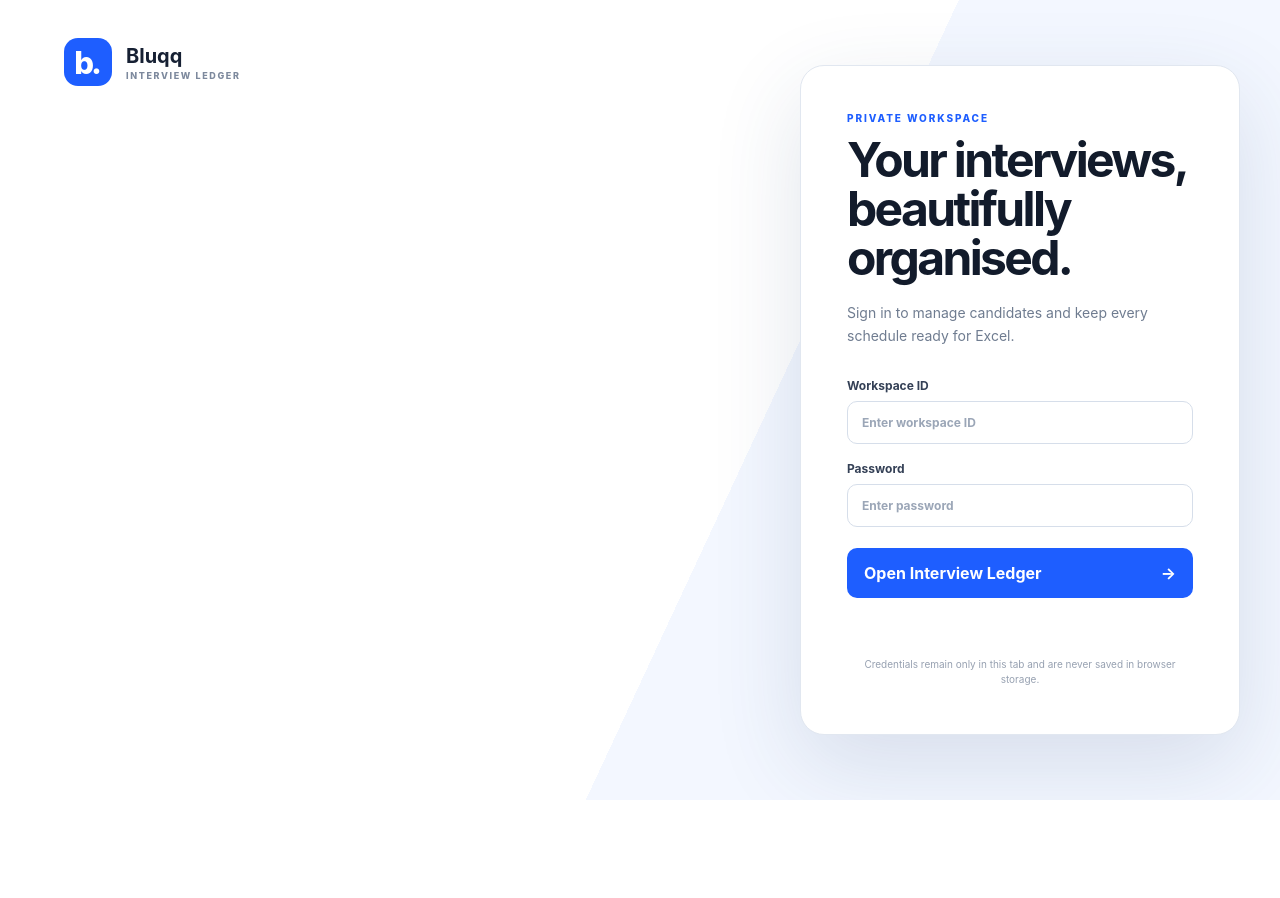
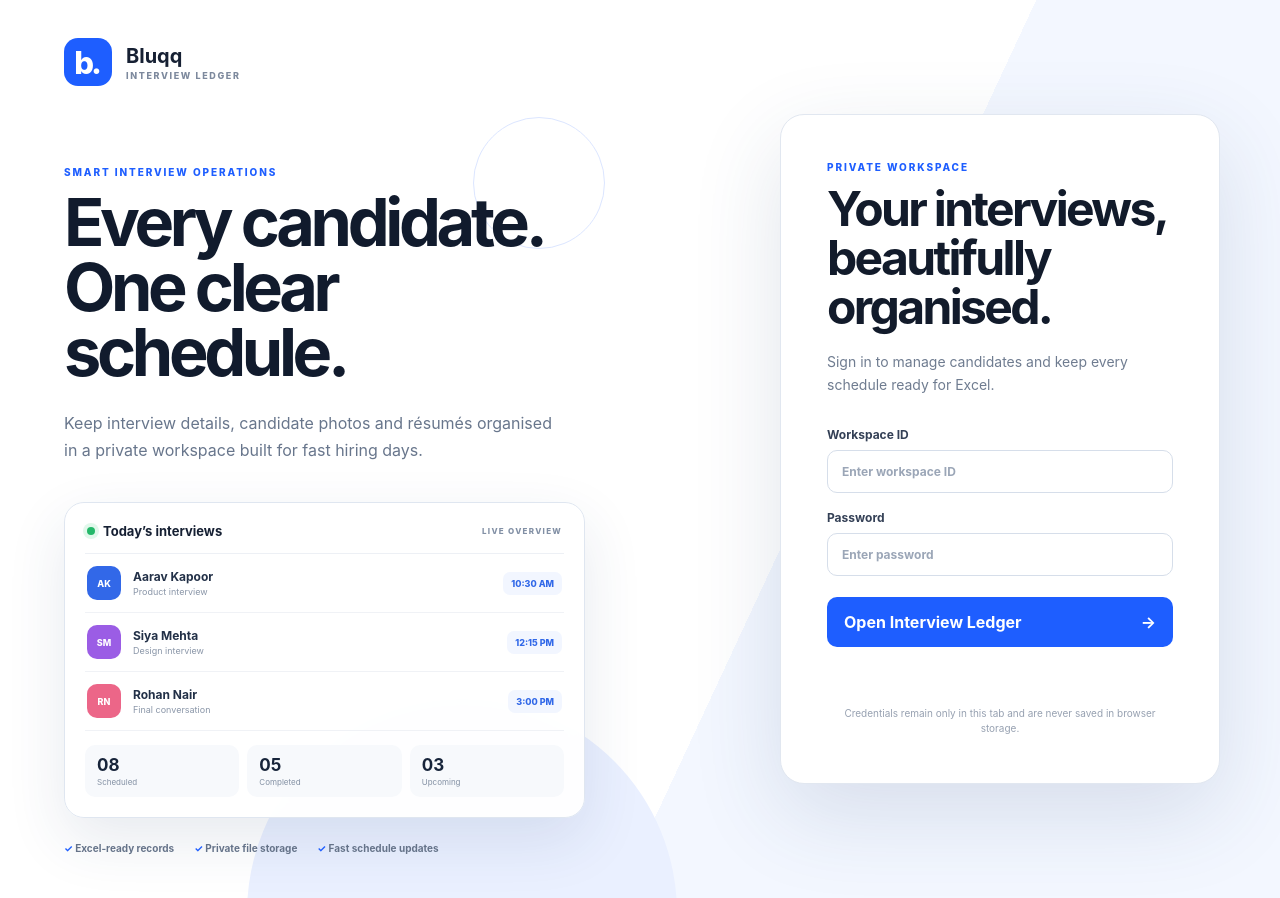
Before and after one commit to devblu20/Virtual-Cam, a website built with Vite: page interview-ledger.html in a window 1280 px wide. Before the commit the page ends 800 px from the top, so only its background shows below. Built offline with nearby package versions, Linux system fonts and the light colour scheme.

Commit message:
Fill Interview Ledger login showcase

```diff
--- a/interview-ledger.html
+++ b/interview-ledger.html
@@ -10,7 +10,22 @@
   <body>
     <main class="ledger-shell">
       <section class="login-view" id="loginView">
-        <div class="login-brand"><span>b.</span><div><b>Bluqq</b><small>INTERVIEW LEDGER</small></div></div>
+        <div class="login-showcase">
+          <div class="login-brand"><span>b.</span><div><b>Bluqq</b><small>INTERVIEW LEDGER</small></div></div>
+          <div class="showcase-copy">
+            <p class="kicker">SMART INTERVIEW OPERATIONS</p>
+            <h2>Every candidate.<br />One clear schedule.</h2>
+            <p>Keep interview details, candidate photos and résumés organised in a private workspace built for fast hiring days.</p>
+          </div>
+          <div class="schedule-preview" aria-hidden="true">
+            <div class="preview-head"><div><span class="preview-dot"></span><b>Today’s interviews</b></div><small>LIVE OVERVIEW</small></div>
+            <div class="preview-row"><span class="avatar avatar-one">AK</span><div><b>Aarav Kapoor</b><small>Product interview</small></div><time>10:30 AM</time></div>
+            <div class="preview-row"><span class="avatar avatar-two">SM</span><div><b>Siya Mehta</b><small>Design interview</small></div><time>12:15 PM</time></div>
+            <div class="preview-row"><span class="avatar avatar-three">RN</span><div><b>Rohan Nair</b><small>Final conversation</small></div><time>3:00 PM</time></div>
+            <div class="preview-stats"><div><strong>08</strong><small>Scheduled</small></div><div><strong>05</strong><small>Completed</small></div><div><strong>03</strong><small>Upcoming</small></div></div>
+          </div>
+          <div class="showcase-points"><span>✓ Excel-ready records</span><span>✓ Private file storage</span><span>✓ Fast schedule updates</span></div>
+        </div>
         <div class="login-card">
           <p class="kicker">PRIVATE WORKSPACE</p>
           <h1>Your interviews,<br />beautifully organised.</h1>
--- a/src/interview-ledger.css
+++ b/src/interview-ledger.css
@@ -6,12 +6,38 @@ button, input, select { font: inherit; }
 button { cursor: pointer; }
 :focus-visible { outline: 3px solid #93b4ff; outline-offset: 2px; }
 .ledger-shell { min-height: 100vh; }
-.login-view { display: grid; grid-template-columns: 1fr minmax(420px, 520px); min-height: 100vh; background: linear-gradient(115deg, #fff 0 58%, #f3f7ff 58%); }
-.login-brand { display: flex; align-items: center; gap: 14px; align-self: start; margin: 38px 0 0 5vw; }
+.login-view { display: grid; grid-template-columns: minmax(560px, 1fr) minmax(440px, 560px); min-height: 100vh; overflow: hidden; background: linear-gradient(115deg, #fff 0 61%, #f3f7ff 61%); }
+.login-showcase { position: relative; display: flex; min-height: 100vh; padding: 38px 7vw 44px 5vw; flex-direction: column; overflow: hidden; }
+.login-showcase::before { position: absolute; width: 430px; height: 430px; right: 6%; bottom: -230px; border-radius: 50%; background: #eaf0ff; content: ""; }
+.login-showcase::after { position: absolute; width: 130px; height: 130px; right: 16%; top: 13%; border: 1px solid #dce6ff; border-radius: 50%; content: ""; }
+.login-brand { position: relative; z-index: 1; display: flex; align-items: center; gap: 14px; }
 .login-brand > span, .wordmark > span { display: grid; place-items: center; width: 48px; height: 48px; border-radius: 14px; background: #1e5eff; color: #fff; font-size: 31px; font-weight: 850; letter-spacing: -3px; padding-right: 3px; }
 .login-brand div, .wordmark div { display: grid; gap: 2px; }
 .login-brand b { font-size: 20px; }
 .login-brand small, .wordmark small { color: #7d899d; font-size: 9px; font-weight: 800; letter-spacing: .18em; }
+.showcase-copy { position: relative; z-index: 1; width: min(620px, 92%); margin-top: clamp(64px, 10vh, 110px); }
+.showcase-copy h2 { margin: 0; color: #111b2d; font-size: clamp(46px, 5.2vw, 76px); line-height: .98; letter-spacing: -.065em; }
+.showcase-copy > p:last-child { width: min(570px, 94%); margin: 24px 0 0; color: #68768c; font-size: 16px; line-height: 1.7; }
+.schedule-preview { position: relative; z-index: 1; width: min(620px, 92%); margin-top: 38px; padding: 20px; border: 1px solid #dfe6f0; border-radius: 20px; background: rgba(255,255,255,.92); box-shadow: 0 22px 60px rgba(34, 61, 106, .11); backdrop-filter: blur(10px); }
+.preview-head, .preview-head > div, .preview-row { display: flex; align-items: center; }
+.preview-head { justify-content: space-between; padding: 0 2px 14px; border-bottom: 1px solid #edf0f5; }
+.preview-head > div { gap: 8px; }
+.preview-head b { font-size: 13px; }
+.preview-head small { color: #8290a5; font-size: 8px; font-weight: 800; letter-spacing: .16em; }
+.preview-dot { width: 8px; height: 8px; border-radius: 50%; background: #25b86a; box-shadow: 0 0 0 4px #e1f8eb; }
+.preview-row { gap: 12px; padding: 12px 2px; border-bottom: 1px solid #f0f2f6; }
+.preview-row > div { display: grid; min-width: 0; flex: 1; gap: 2px; }
+.preview-row b { color: #223047; font-size: 12px; }
+.preview-row small { color: #8a96a8; font-size: 9px; }
+.preview-row time { padding: 6px 8px; border-radius: 7px; background: #f2f6ff; color: #3168e8; font-size: 9px; font-weight: 800; }
+.avatar { display: grid; width: 34px; height: 34px; place-items: center; border-radius: 10px; color: #fff; font-size: 9px; font-weight: 800; }
+.avatar-one { background: #3268e8; } .avatar-two { background: #9b5de5; } .avatar-three { background: #ec6688; }
+.preview-stats { display: grid; grid-template-columns: repeat(3, 1fr); gap: 8px; padding-top: 14px; }
+.preview-stats div { display: grid; gap: 2px; padding: 10px 12px; border-radius: 10px; background: #f7f9fc; }
+.preview-stats strong { color: #17243a; font-size: 17px; }
+.preview-stats small { color: #8491a4; font-size: 8px; }
+.showcase-points { position: relative; z-index: 1; display: flex; gap: 20px; margin-top: 24px; color: #657389; font-size: 10px; font-weight: 700; }
+.showcase-points span::first-letter { color: #1e5eff; }
 .login-card { width: min(440px, calc(100% - 48px)); margin: auto; padding: 46px; border: 1px solid #e1e7f0; border-radius: 24px; background: #fff; box-shadow: 0 30px 90px rgba(40, 68, 115, .14); }
 .kicker { margin: 0 0 12px; color: #1e5eff; font-size: 10px; font-weight: 850; letter-spacing: .19em; }
 .login-card h1 { margin: 0; color: #121b2b; font-size: clamp(35px, 4vw, 48px); line-height: 1.02; letter-spacing: -.055em; }
@@ -93,6 +119,6 @@ dialog::backdrop { background: rgba(28, 39, 57, .38); backdrop-filter: blur(4px)
 .consent { display: flex; grid-template-columns: auto 1fr; align-items: flex-start; gap: 9px; margin-top: 18px; font-weight: 500; line-height: 1.5; }
 .consent input { width: 15px; height: 15px; flex: 0 0 auto; margin-top: 1px; accent-color: #1e5eff; }
 .dialog-actions { display: flex; justify-content: flex-end; gap: 9px; margin-top: 14px; }
-@media (max-width: 800px) { .login-view { display: block; padding: 24px 0; background: #fff; } .login-brand { margin: 0 24px 42px; } .login-card { padding: 30px; } .ledger-view { width: calc(100% - 28px); } .hero-row { align-items: flex-start; flex-direction: column; } .stat-row { grid-template-columns: 1fr; } }
-@media (max-width: 560px) { .topbar { align-items: flex-start; flex-direction: column; padding: 16px 0; } .top-actions, .hero-actions { width: 100%; } .top-actions button, .hero-actions button { flex: 1; } .sheet-toolbar { align-items: stretch; flex-direction: column; } .search-box { width: 100%; } .form-grid { grid-template-columns: 1fr; } .form-grid .full { grid-column: auto; } .form-grid > span { display: none; } .dialog-card { padding: 20px; } }
+@media (max-width: 980px) { .login-view { display: block; padding: 24px 0; background: #fff; } .login-showcase { min-height: auto; padding: 0 24px 34px; } .showcase-copy { margin-top: 44px; } .showcase-copy h2 { font-size: clamp(42px, 10vw, 62px); } .schedule-preview { width: 100%; } .login-card { padding: 30px; } .ledger-view { width: calc(100% - 28px); } .hero-row { align-items: flex-start; flex-direction: column; } .stat-row { grid-template-columns: 1fr; } }
+@media (max-width: 560px) { .showcase-copy > p:last-child, .schedule-preview, .showcase-points { display: none; } .login-showcase { padding-bottom: 28px; } .showcase-copy h2 { font-size: 42px; } .topbar { align-items: flex-start; flex-direction: column; padding: 16px 0; } .top-actions, .hero-actions { width: 100%; } .top-actions button, .hero-actions button { flex: 1; } .sheet-toolbar { align-items: stretch; flex-direction: column; } .search-box { width: 100%; } .form-grid { grid-template-columns: 1fr; } .form-grid .full { grid-column: auto; } .form-grid > span { display: none; } .dialog-card { padding: 20px; } }
 @media (prefers-reduced-motion: reduce) { * { scroll-behavior: auto !important; } }
```
